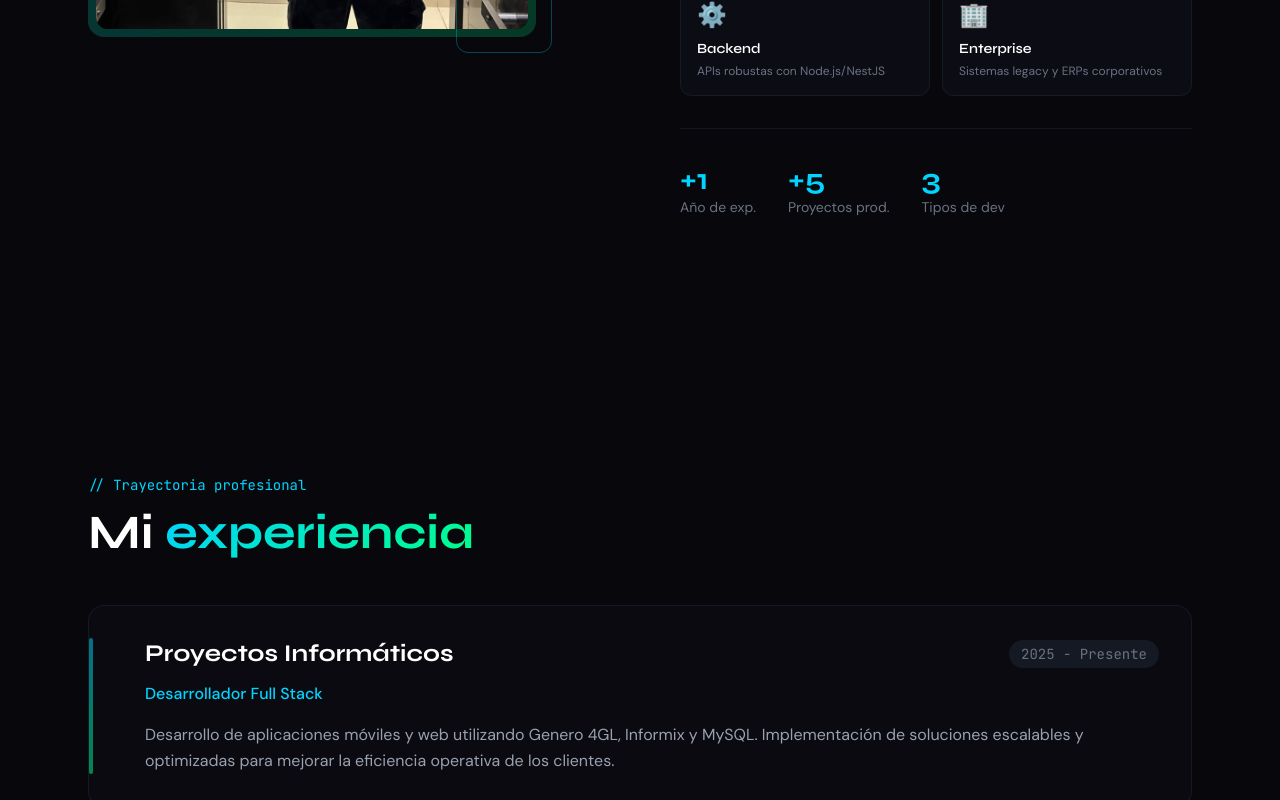
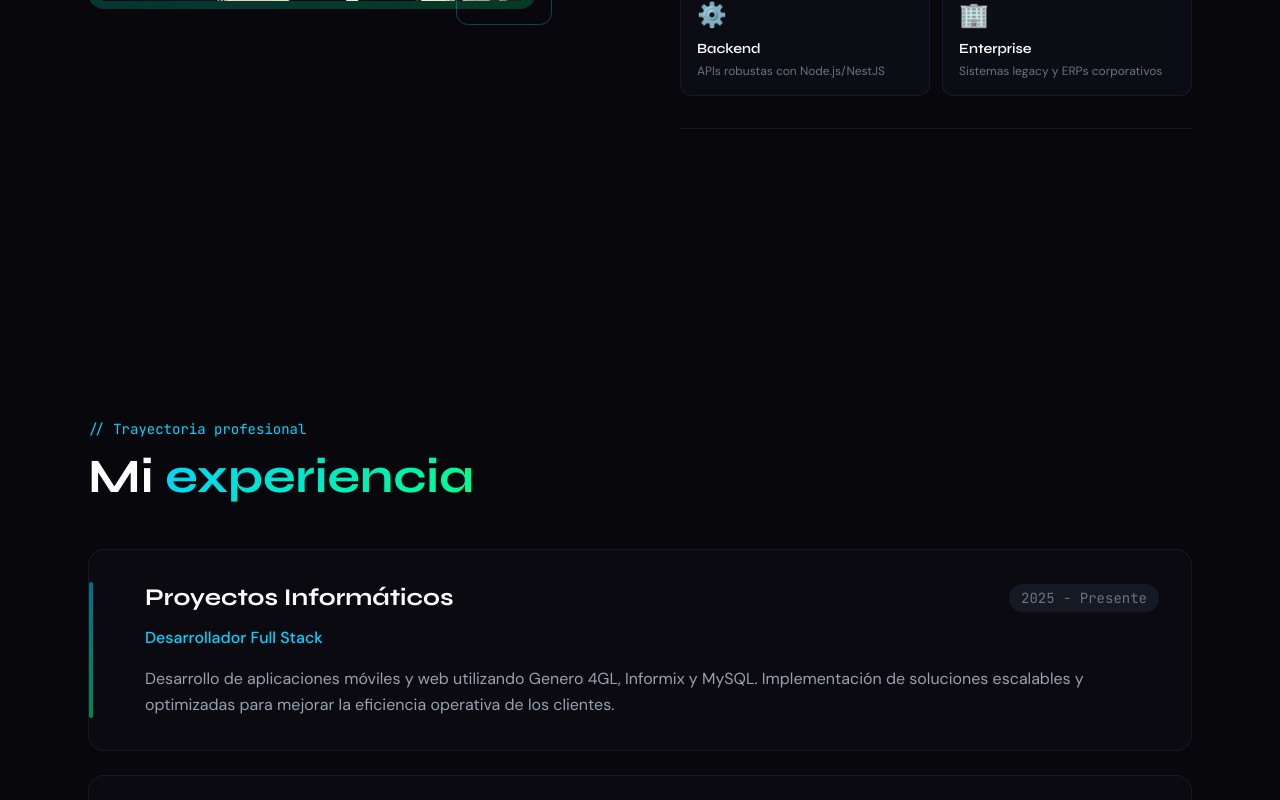
Before and after one commit to Doglidev/portfolio, a Next.js app: page / in a window 1280 px wide. Shown: the part 1520-2320 px from the top of the page. Built offline with nearby package versions, Linux system fonts and the light colour scheme.

Commit message:
feat:actualizar portfolio

```diff
--- a/src/components/About.tsx
+++ b/src/components/About.tsx
@@ -26,11 +26,6 @@ const versatilityItems = [
   },
 ];
 
-const stats = [
-  { value: '+1', label: 'Año de exp.' },
-  { value: '+5', label: 'Proyectos prod.' },
-  { value: '3', label: 'Tipos de dev' },
-];
 
 export function About() {
   return (
@@ -105,12 +100,7 @@ export function About() {
             {/* stats */}
             <AnimatedSection delay={300}>
               <div className="flex gap-8 mt-8 pt-8 border-t border-gray-800/50">
-                {stats.map((stat, i) => (
-                  <div key={i}>
-                    <div className="font-display font-bold text-3xl text-[#00d4ff]">{stat.value}</div>
-                    <div className="font-body text-sm text-gray-500">{stat.label}</div>
-                  </div>
-                ))}
+
               </div>
             </AnimatedSection>
           </div>
```
